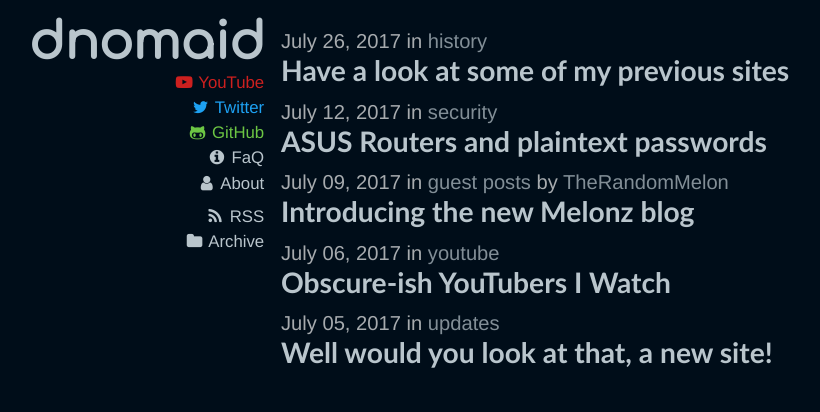
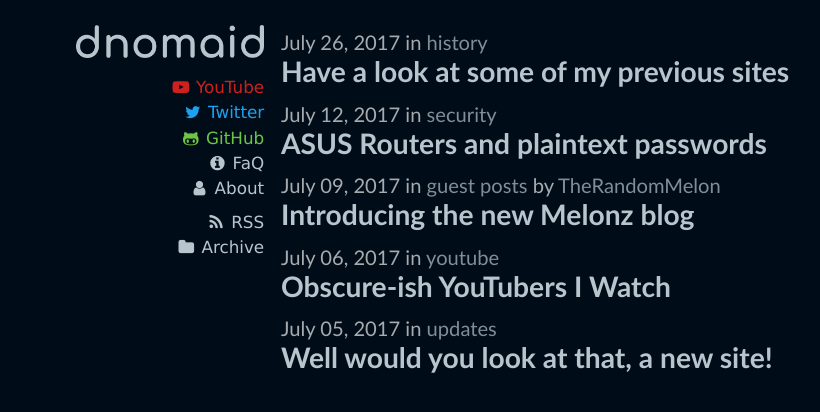
Before and after one commit to tomfishemoji/tomfishemoji.github.io, a Jekyll site: the page built from index.html, in a window 1280 px wide. Shown: the top 412 px of the page, without its empty margins (107-927 px from the left). Built offline with Jekyll 4.4.1, drawn with Linux system fonts in a browser that asks for light colours.

Commit message:
Fonts + Convert "dnomaid" text to image

```diff
--- a/_includes/head.html
+++ b/_includes/head.html
@@ -31,8 +31,6 @@
     {% endif %}
     <!-- CSS & Icons -->
     <link href="/css/main.css" rel="stylesheet">
-    <link href="https://fonts.googleapis.com/css?family=Comfortaa" rel="stylesheet">
-    {% if page.layout == 'post' %}<link href="/css/frameworks/wing-col.css" rel="stylesheet">{% endif %}
     {% if page.extrahead %}{{ page.extrahead }}{% endif %}
     <link rel="shortcut icon" href="/favicon.ico">
     <link rel="apple-touch-icon-precomposed" href="/img/fish_large.png">
@@ -42,7 +40,7 @@
 
 <body>
   <div id="gubbins">
-    <h1><a href="/" title="Home">dnomaid</a></h1>
+    <h1><a href="/" title="Home"></a></h1>
     <p>
       <a href="{{ site.youtube }}" class="social-lnk youtube" title="YouTube"><i class="fa fa-youtube fa-fw"></i> YouTube</a><br>
       <a href="{{ site.twitter }}" class="social-lnk twitter" title="Twitter"><i class="fa fa-twitter fa-fw"></i> Twitter</a><br>
--- a/css/_vars.scss
+++ b/css/_vars.scss
@@ -11,6 +11,6 @@ $tx: #eee;
 $tx-dark: #000;
 $ln: #b9c5cc;
 
-$fn-head: 'Trebuchet MS', 'Franklin Gothic', 'Tahoma', sans-serif;
-$fn-cont: 'Helvetica Neue', 'Helvetica', 'Helvetica Neue', 'Tahoma', 'Verdana', 'Arial', sans-serif;
-$fn-mono: 'Courier New', monospace;
+$fn-head: 'Trebuchet MS', 'Franklin Gothic', sans-serif;
+$fn-cont: 'Lucida Grande', 'Lucida Sans', 'Tahoma', 'Helvetica Neue', 'Helvetica', sans-serif;
+$fn-mono: 'Andale Mono', 'Courier', 'Courier New', monospace;
--- a/css/core.scss
+++ b/css/core.scss
@@ -21,7 +21,7 @@ body {
   text-rendering: optimizeLegibility;
 }
 
-h1, h2, h3 {
+h1, h2, h3, h4 {
   font-family: $fn-head;
 }
 
@@ -54,7 +54,7 @@ a {
   text-decoration: none;
 }
 
-a:hover {
+a:hover, a:focus {
   background-color: $ln;
   color: $bg;
 }
@@ -85,6 +85,20 @@ div#gubbins {
 div#gubbins h1 {
   font-family: 'Comfortaa', $fn-head;
   font-size: 3em;
+}
+
+div#gubbins h1 a {
+  display: inline-block;
+  background-image: url('/img/wm.png');
+  background-repeat: no-repeat;
+  background-position: center;
+  background-size: contain;
+  width: 80%;
+  height: 1em;
+}
+
+div#gubbins h1 a:hover, div#gubbins h1 a:focus {
+  background-image: url('/img/wm-a.png');
 }
 
 .youtube {
@@ -121,15 +135,19 @@ div#gubbins h1 {
     display: inline-block;
     width: 100%;
   }
+
+  div#gubbins h1 a {
+    width: 50vw;
+  }
 }
 
 @media screen and (min-width: 65em) {
-  #content {
+  div#content {
     float: right;
     width: 45em;
   }
 
-  #gubbins {
+  div#gubbins {
     float: left;
     width: 14em;
     position: fixed;
```
Also changed, not shown: other parts of _includes/head.html (+1 -1 lines), img/wm-a.png (added), img/wm.png (added).
